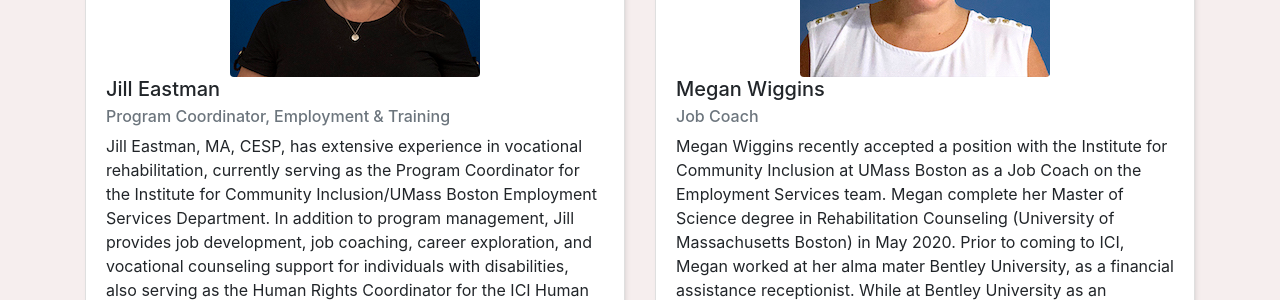
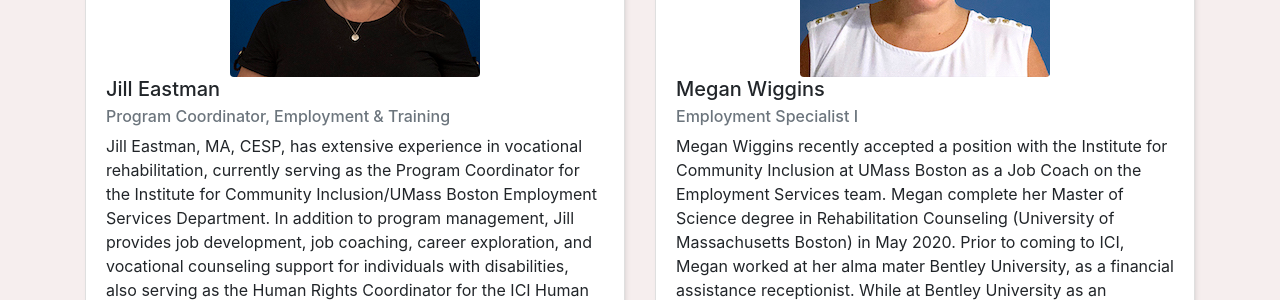
Before and after one commit to communityinclusion/es, a Jekyll site: the page built from index.html, in a window 1280 px wide and 900 px high, scrolled down 3232 px. Shown: the part 154-454 px from the top of the window. Built offline with Jekyll 4.4.1, drawn with Linux system fonts in a browser that asks for light colours; nearby versions of some CDN libraries; a script that is not in the unit is left out.

Commit message:
Update index.html

```diff
--- a/index.html
+++ b/index.html
@@ -294,7 +294,7 @@ layout: default
           <div class="card-body">
             <img src="img/MeganWiggins.jpg" alt="Megan Wiggins" class="img-fluid rounded mx-auto d-block">
             <h5 class="card-title">Megan Wiggins</h5>
-            <h6 class="card-subtitle mb-2 text-muted">Job Coach</h6>
+            <h6 class="card-subtitle mb-2 text-muted">Employment Specialist I</h6>
             <p class="card-text">Megan Wiggins recently accepted a position with the Institute for Community Inclusion at UMass Boston as a Job Coach on the Employment Services team. Megan complete her Master of Science degree in Rehabilitation Counseling (University of Massachusetts Boston) in May 2020. Prior to coming to ICI, Megan worked at her alma mater Bentley University, as a financial assistance receptionist. While at Bentley University as an undergraduate, Megan participated in varsity women’s lacrosse and traveled to Ghana where she joined a local non-profit helping African children in school. In her role as job coach at ICI, Megan provides job coaching, training, and vocational counseling supports to individuals, assisting them with learning and succeeding at work, as well as advancing professionally in their chosen careers.</p>
           </div>
         </div>
```
